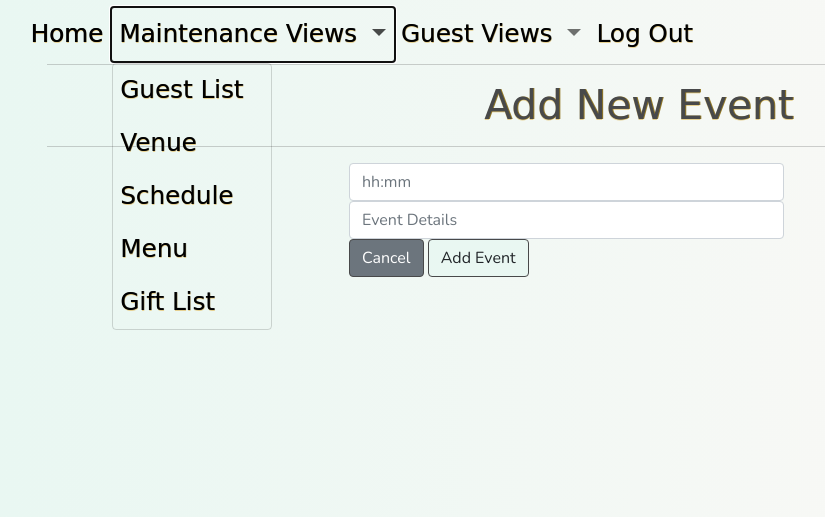
After one commit to SiobhanBaines/Ciara-and-Sams-Big-Day, a Django app: page /schedules/add/ in a window 1280 px wide, after a click on "Maintenance Views". The commit adds this page. Shown: the top 517 px of the page, without its empty margins (1-826 px from the left). Run offline with Django 3.2, Linux system fonts and the light colour scheme; the visitor is signed in with stand-in values (Sample User, id 1); some libraries are stand-ins or nearby versions; some web fonts are replaced.

Commit message:
Add views etc to schedule functionality

```diff
--- a/ciara_and_sams_big_day/urls.py
+++ b/ciara_and_sams_big_day/urls.py
@@ -26,4 +26,5 @@ urlpatterns = [
     path('gifts/', include('gifts.urls')),
     path('checkout/', include('checkout.urls')),
     path('venues/', include('venues.urls')),
+    path('schedules/', include('schedules.urls')),
 ] + static(settings.MEDIA_URL, document_root=settings.MEDIA_ROOT)
--- a/schedules/admin.py
+++ b/schedules/admin.py
@@ -5,7 +5,7 @@ from .models import Schedule
 class ScheduleAdmin(admin.ModelAdmin):
     list_display = (
         'time',
-        'activity',
+        'event',
     )
     ordering = ('time',)
 
--- /dev/null
+++ b/schedules/forms.py
@@ -0,0 +1,29 @@
+from django import forms
+from .models import Schedule
+
+
+class ScheduleForm(forms.ModelForm):
+
+    class Meta:
+        model = Schedule
+        fields = (
+            'time',
+            'event',
+        )
+
+    def __init__(self, *args, **kwargs):
+        """
+        Add placeholders and classes, remove auto-generated
+        labels and set autofocus on first field
+        """
+        super().__init__(*args, **kwargs)
+        placeholders = {
+            'time': 'hh:mm',
+            'event': 'Event Details',
+        }
+
+        for field in self.fields:
+            placeholder = placeholders[field]
+            self.fields[field].widget.attrs['placeholder'] = placeholder
+            self.fields[field].widget.attrs['class'] = 'stripe-style-input'
+            self.fields[field].label = False
--- a/schedules/models.py
+++ b/schedules/models.py
@@ -2,8 +2,8 @@ from django.db import models
 
 
 class Schedule(models.Model):
-    time = models.DateTimeField(auto_now_add=True)
-    activity = models.CharField(max_length=254, null=False, blank=False)
+    time = models.CharField(max_length=5,null=False, blank=False)
+    event = models.CharField(max_length=254, null=False, blank=False)
 
     def __str__(self):
         return self.time
--- /dev/null
+++ b/schedules/templates/schedules/add_schedule.html
@@ -0,0 +1,41 @@
+{% extends 'base.html' %}
+{% load static %}
+
+{% block page-header %}
+    <div class="container header-container">
+        <div class="row justify-content-center">
+            <div class="col"></div>
+        </div>
+    </div>
+{% endblock %}
+
+{% block content %}
+    <div class="container-fluid mb-5 mt-md-5 px-5">
+        <div class="row">
+            <div class="col">
+                <hr>
+                <small>
+                    <h3 class="text-center cursive-text-color">Add New Event</h3>
+                </small>
+                <hr>
+            </div>
+        </div>
+        <div class="row">
+            <div class="col-12 col-md-6 offset-md-3">
+                <form method="POST" action="{% url 'add_schedule' %}" class="form md-2">
+                    {% csrf_token %}
+                    {% for field in form %}
+                        {{ field | as_crispy_field }}
+                    {% endfor %}
+                    <div class="text-right">
+                        <a class="btn btn-secondary" href="{% url 'schedules' %}">Cancel</a>
+                        <button class="btn accept-btn" type="submit">Add Event</button>
+                    </div>
+                </form>
+            </div>
+        </div>
+    </div>
+{% endblock %}
+{% block postloadjs %}
+{{ block.super }}
+{% endblock %}
--- /dev/null
+++ b/schedules/urls.py
@@ -0,0 +1,12 @@
+from django.urls import path
+from . import views
+
+urlpatterns = [
+    path('', views.schedules, name='schedules'),
+    path('', views.display_schedule, name='display_schedule'),
+    path('add/', views.add_schedule, name='add_schedule'),
+    path('edit/<int:schedule_id>/', views.edit_schedule, name='edit_schedule'),
+    path(
+        'delete/<int:schedule_id>/',
+        views.delete_schedule, name='delete_schedule'),
+]
--- a/schedules/views.py
+++ b/schedules/views.py
@@ -1,3 +1,162 @@
-from django.shortcuts import render
+from django.shortcuts import render, reverse, redirect, get_object_or_404
+from django.http import HttpResponse
+from django.db.models import Q
+from django.contrib import messages
+from django.contrib.auth.decorators import login_required
 
-# Create your views here.
+from .models import Schedule
+from .forms import ScheduleForm
+
+import io
+import csv
+
+
+@login_required
+def schedules(request):
+    """ View a list of all schedules """
+    if not request.user.is_superuser or not request.user.is_staff:
+        messages.error(request, 'Sorry, only the bride and groom can do that.')
+        return redirect(reverse('home'))
+
+    schedules = Schedule.objects.all()
+    query = None
+
+    # if request.GET:
+        # if 'q' in request.GET:
+        #     query = request.GET['q']
+        #     if not query:
+        #         messages.error(
+        #             request, "You didn't enter any search criteria.")
+        #         return redirect(reverse('schedules'))
+
+        #     queries = Q(
+        #         first_name__icontains=query) | Q(last_name__icontains=query)
+        #     schedules = schedules.filter(queries)
+
+    if request.method == "POST":
+        # Handle request CSV file
+        paramFile = io.TextIOWrapper(request.FILES['schedule_list_csv'].file)
+        # Read te POST request file and convert into DICT
+        portfolio1 = csv.DictReader(paramFile)
+        list_of_dict = list(portfolio1)
+
+        objs = []
+        for row in list_of_dict:
+            objs.append(
+                Schedule(
+                    time=row['time'],
+                    event=row['event'],
+                )
+            )
+        try:
+            msg = Schedule.objects.bulk_create(objs)
+            # returnmsg = {"status_code": 200}
+            messages.success(request, 'Imported successfully')
+        except Exception as e:
+            messages.error(request, 'Error While Importing Data: ', e)
+            return HttpResponse(content=e, status=400)
+
+        return redirect('schedules')
+
+    context = {
+        'schedules': schedules,
+        'search_term': query,
+    }
+
+    return render(request, 'schedules/schedules.html', context)
+
+
+@login_required
+def display_schedule(request):
+    """ View of schedule details """
+
+    schedules = Schedule.objects.all()
+    form = ScheduleForm()
+    context = {
+        'schedules': schedules,
+        'form': form,
+    }
+
+    return render(request, 'schedules/display_schedule.html', context)
+
+
+@login_required
+def add_schedule(request):
+    """ Add schedule to schedule list """
+    if not request.user.is_superuser or not request.user.is_staff:
+        messages.error(request, 'Sorry, only the bride and groom can do that.')
+        return redirect(reverse('home'))
+
+    if request.method == 'POST':
+        form = ScheduleForm(request.POST, request.FILES)
+        if form.is_valid():
+            # save data from form into model
+            schedule = form.save()
+
+            # get newly create model details
+            schedule.id
+            schedule = form.save()
+
+            messages.success(request, 'Successfully added a new schedule')
+            return redirect(reverse('schedules'))
+        else:
+            messages.error(request, 'Failed to add schedule. \
+                           Please check the information is valid')
+    else:
+        form = ScheduleForm()
+
+    form = ScheduleForm()
+
+    template = 'schedules/add_schedule.html'
+    context = {
+        'form': form,
+    }
+
+    return render(request, template, context)
+
+
+@login_required
+def edit_schedule(request, schedule_id):
+    """ Edit an Event """
+    if not request.user.is_superuser or not request.user.is_staff:
+        messages.error(request, 'Sorry, only the bride and groom can do that.')
+        return redirect(reverse('home'))
+
+    schedule = get_object_or_404(Schedule, pk=schedule_id)
+
+    if request.method == 'POST':
+        form = ScheduleForm(request.POST, request.FILES, instance=schedule)
+        if form.is_valid():
+            form.save()
+            messages.success(request, 'Successfully updated the schedule')
+            return redirect(reverse('schedules'))
+        else:
+            messages.error(request, 'Failed to update schedule. \
+                           Please check the information is valid')
+    else:
+        form = ScheduleForm(instance=schedule)
+        messages.info(
+            request, 'You are editing an event')
+
+    template = 'schedules/edit_schedule.html'
+    context = {
+        'form': form,
+        'schedule': schedule,
+    }
+
+    return render(request, template, context)
+
+
+@login_required
+def delete_schedule(request, schedule_id):
+    """ Delete a schedule """
+    if not request.user.is_superuser or not request.user.is_staff:
+        messages.error(request, 'Sorry, only the bride and groom can do that.')
+        return redirect(reverse('home'))
+
+    schedule = get_object_or_404(Schedule, pk=schedule_id)
+    schedule.delete()
+    # form = ScheduleForm(instance=schedule)
+    messages.success(
+        request, 'Schedule event deleted')
+    return redirect(reverse('schedules'))
--- a/templates/includes/bride-groom-menu.html
+++ b/templates/includes/bride-groom-menu.html
@@ -13,7 +13,7 @@
                     <a class="nav-link" href="{% url 'venues' %}">Venue</a>
                 </li>
                 <li class="nav-item">
-                    <a class="nav-link" href="#">Schedule</a>
+                    <a class="nav-link" href="{% url 'schedules' %}">Schedule</a>
                 </li>
                 <li class="nav-item">
                     <a class="nav-link" href="#">Menu</a>
--- a/templates/includes/guest-menu.html
+++ b/templates/includes/guest-menu.html
@@ -6,7 +6,7 @@
                 <a class="nav-link" href="{% url 'venues' %}">Venue</a>
             </li>
             <li class="nav-item">
-                <a class="nav-link" href="#">Schedule</a>
+                <a class="nav-link" href="{% url 'display_schedule' %}">Schedule</a>
             </li>
             <li class="nav-item">
                 <a class="nav-link" href="#">Menu</a>
```
Also changed, not shown: schedules/templates/schedules/display_schedule.html (added, +42 -0 lines), schedules/templates/schedules/edit_schedule.html (added, +41 -0 lines), schedules/templates/schedules/schedules.html (added, +91 -0 lines), schedules/migrations/0001_initial.py (added), schedules/migrations/0002_rename_activity_schedule_event.py (added).
